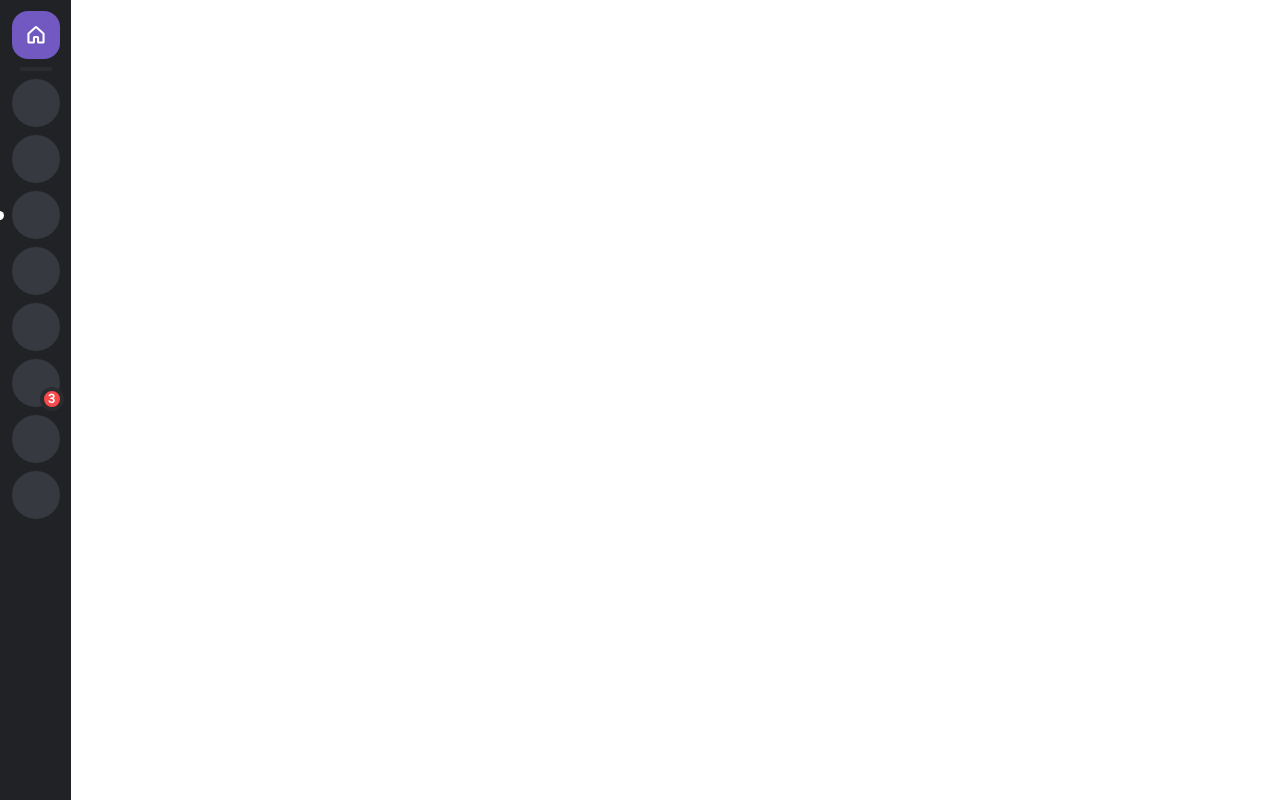
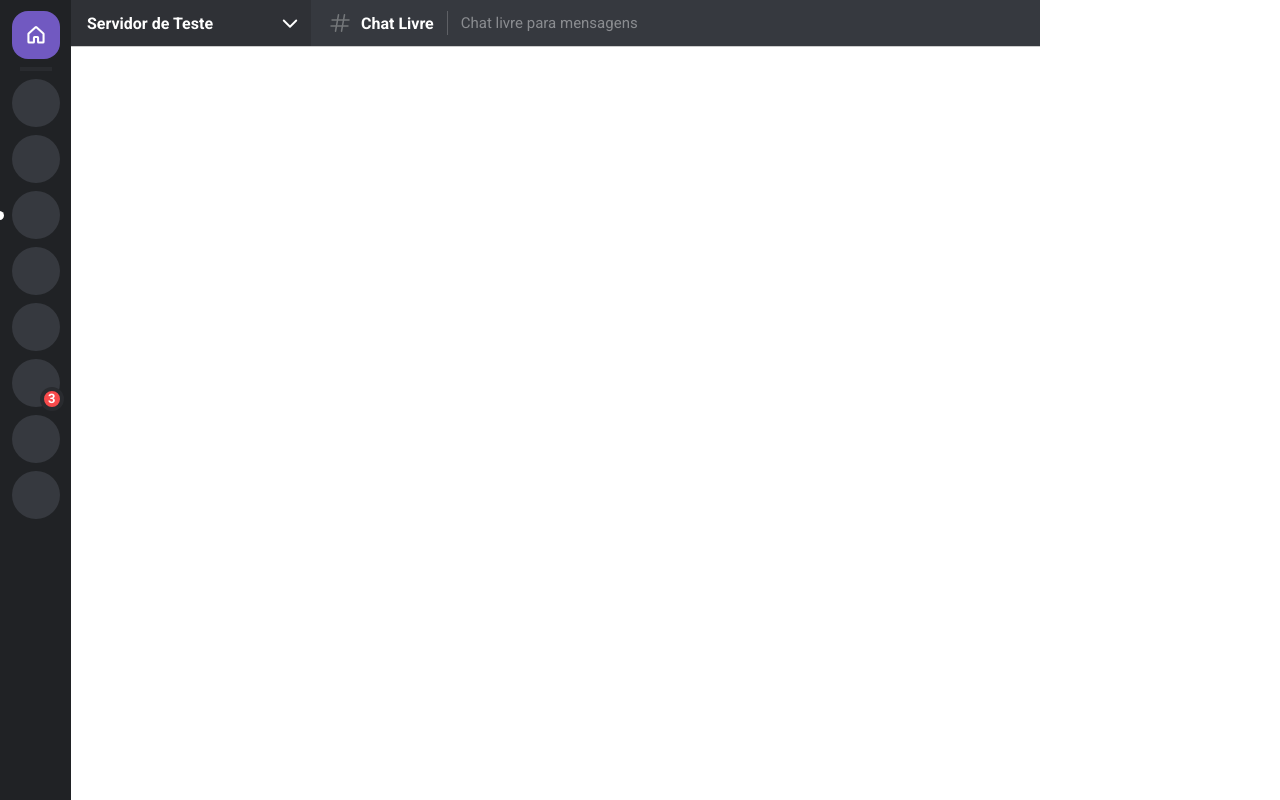
Before and after one commit to RennanD/discord-ui-clone, a Next.js app: page / in a window 1280 px wide. Built offline with nearby package versions, Linux system fonts and the light colour scheme.

Commit message:
chore: create chennel info component

```diff
--- /dev/null
+++ b/src/components/ChannelInfo/index.tsx
@@ -0,0 +1,12 @@
+import { Container, Title, HashIcon, Separator, Description } from './styles';
+
+export function ChannelInfo(): JSX.Element {
+  return (
+    <Container>
+      <HashIcon />
+      <Title>Chat Livre</Title>
+      <Separator />
+      <Description> Chat livre para mensagens</Description>
+    </Container>
+  );
+}
--- /dev/null
+++ b/src/components/ChannelInfo/styles.ts
@@ -0,0 +1,37 @@
+import { Hash } from 'phosphor-react';
+import styled from 'styled-components';
+
+export const Container = styled.div`
+  grid-area: 'CI';
+  display: flex;
+  align-items: center;
+  padding: 0 17px;
+  background-color: var(--primary);
+  box-shadow: rgba(0, 0, 0, 0.2) 0px 1px 0px 0px;
+  z-index: 2px;
+`;
+
+export const HashIcon = styled(Hash)`
+  color: var(--symbol);
+  width: 24px;
+  height: 24px;
+`;
+
+export const Title = styled.h1`
+  margin-left: 9px;
+  font-size: 16px;
+  color: var(--white);
+`;
+
+export const Separator = styled.div`
+  height: 24px;
+  width: 1px;
+  background-color: var(--white);
+  margin: 0 13px;
+  opacity: 0.2;
+`;
+
+export const Description = styled.span`
+  font-size: 15px;
+  color: var(--gray);
+`;
--- a/src/components/Layout/index.tsx
+++ b/src/components/Layout/index.tsx
@@ -1,10 +1,14 @@
+import { ChannelInfo } from '../ChannelInfo';
 import { ServerLitst } from '../ServerLitst';
+import { ServerName } from '../ServerName';
 import { Grid } from './styles';
 
 export function Layout(): JSX.Element {
   return (
     <Grid>
       <ServerLitst />
+      <ServerName />
+      <ChannelInfo />
     </Grid>
   );
 }
--- /dev/null
+++ b/src/components/ServerName/index.tsx
@@ -0,0 +1,11 @@
+import { CaretDown } from 'phosphor-react';
+import { Container, Title } from './styles';
+
+export function ServerName(): JSX.Element {
+  return (
+    <Container>
+      <Title>Servidor de Teste</Title>
+      <CaretDown size={20} weight="bold" color="#fff" />
+    </Container>
+  );
+}
--- /dev/null
+++ b/src/components/ServerName/styles.ts
@@ -0,0 +1,18 @@
+import styled from 'styled-components';
+
+export const Container = styled.div`
+  grid-area: 'SN';
+  display: flex;
+  align-items: center;
+  justify-content: space-between;
+  background-color: var(--secondary);
+  padding: 0 11px 0 16px;
+
+  box-shadow: rgba(0, 0, 0, 0.2) 0px 1px 0px 0px;
+  z-index: 2px;
+`;
+
+export const Title = styled.h1`
+  font-size: 16px;
+  color: var(--white);
+`;
```
